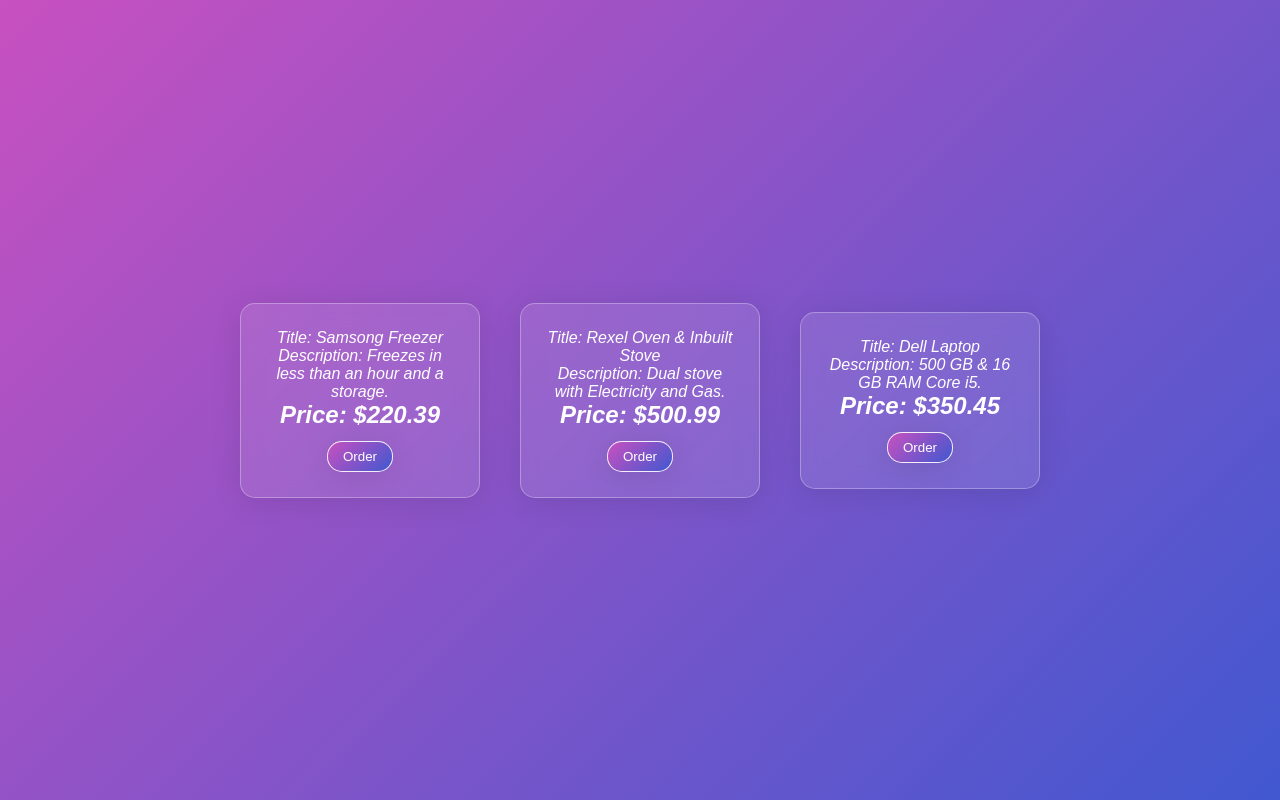
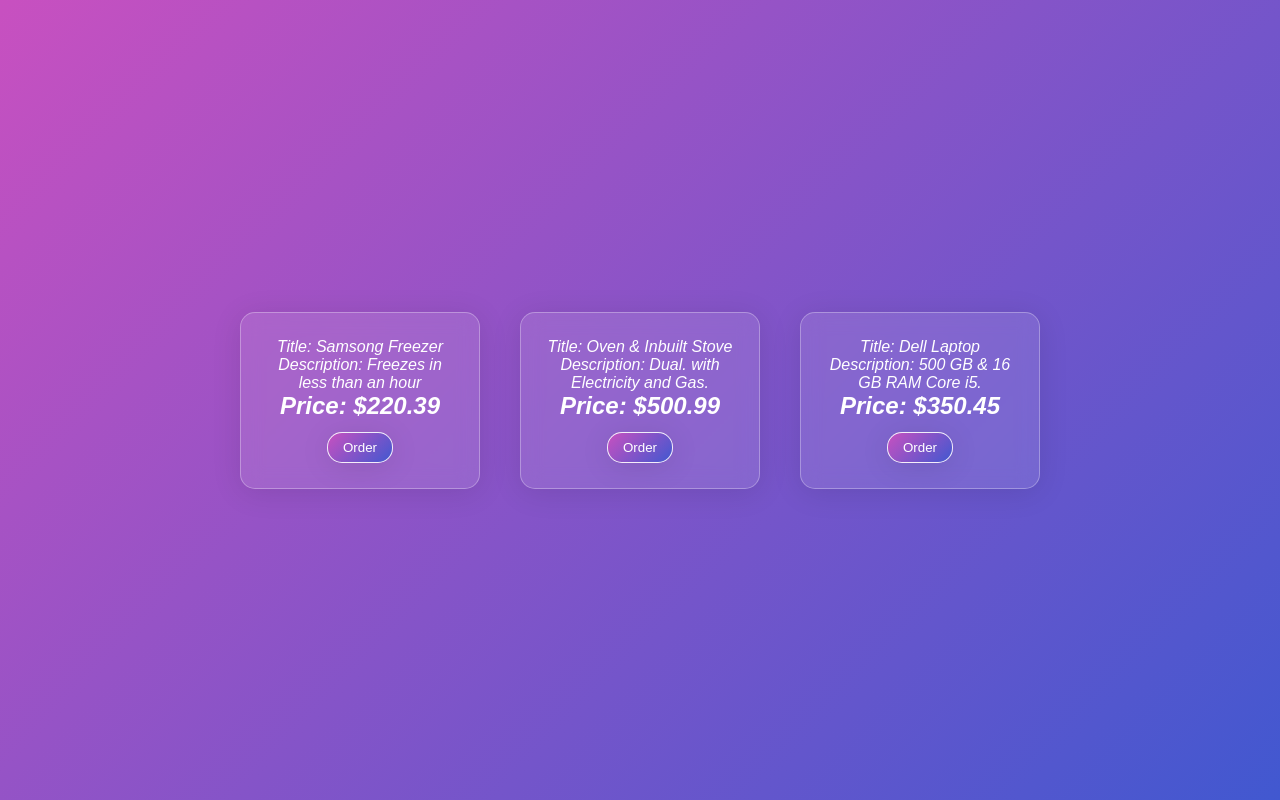
Before and after one commit to nimely111/React-Coding-snippet, a React (Vite) app: page / in a window 1280 px wide. Built offline with nearby package versions, Linux system fonts and the light colour scheme.

Commit message:
modified the title and description props

```diff
--- a/src/Pedro_Exercise/TodoApp.jsx
+++ b/src/Pedro_Exercise/TodoApp.jsx
@@ -71,11 +71,11 @@
       {/* <StateQuizForm /> */}
       <Cards
         title='Samsong Freezer'
-        description='Freezes in less than an hour and a storage.'
+        description='Freezes in less than an hour'
         price={220.39}/>
       <Cards
-        title='Rexel Oven & Inbuilt Stove'
-        description='Dual stove with Electricity and Gas.'
+        title='Oven & Inbuilt Stove'
+        description='Dual. with Electricity and Gas.'
         price={500.99}/>
       <Cards
         title='Dell Laptop'
```
